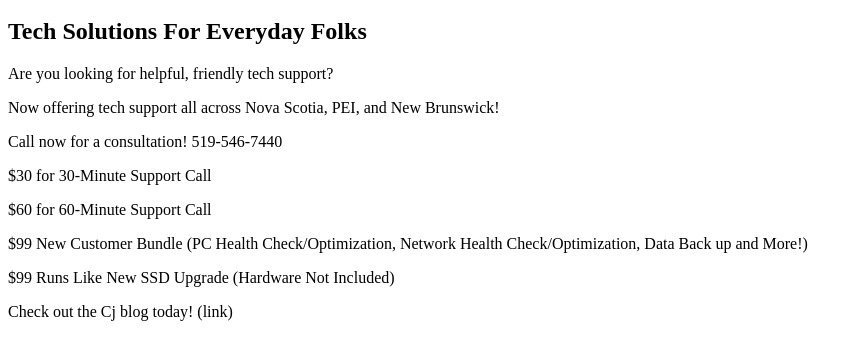
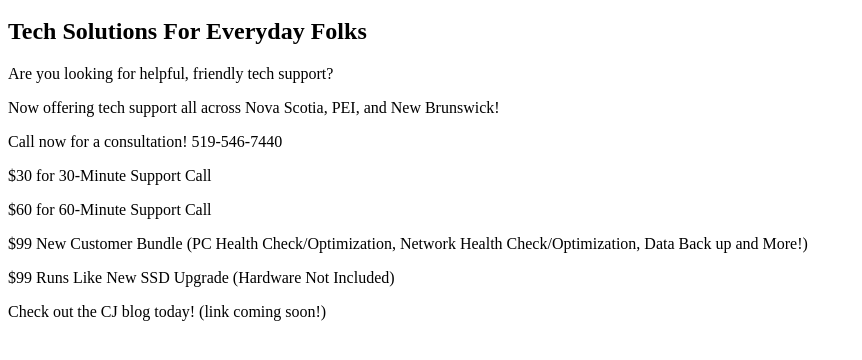
Before and after one commit to coryjfrancis-hub/Cj, a plain HTML site: page cj.html in a window 1280 px wide. Shown: the part 48-408 px from the top of the page, without its empty margins (0-862 px from the left). Drawn offline with Linux system fonts and the light colour scheme.

Commit message:
Update cj.html

```diff
--- a/cj.html
+++ b/cj.html
@@ -17,7 +17,7 @@
 	<p> $99 New Customer Bundle (PC Health Check/Optimization, Network Health Check/Optimization, Data Back up and More!) </p>
 	<p> $99 Runs Like New SSD Upgrade (Hardware Not Included) </p>
 	<p>
-	<p> Check out the Cj blog today! (link) </p>
+	<p> Check out the CJ blog today! (link coming soon!) </p>
 
 
 
```
